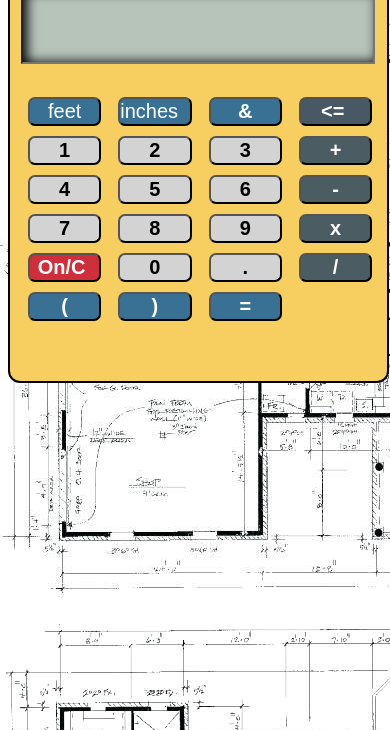
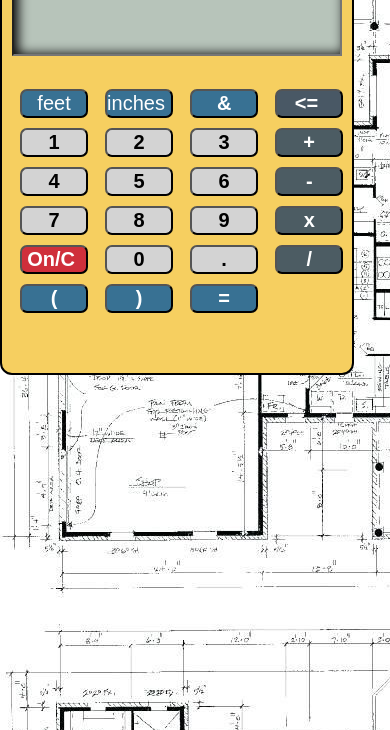
Before and after one commit to Hecano7/construction_calculator, a website: page index.html in a window 390 px wide. Shown: the part 114-844 px from the top of the page. Drawn offline with Linux system fonts and the light colour scheme.

```diff
--- a/public/style.css
+++ b/public/style.css
@@ -2,6 +2,7 @@
 body{
   background-image: url("img/blueprint.jpg");
   display: block;
+  margin: 0px;
 }
 h1{
   margin-top: 0px;
@@ -65,6 +66,9 @@
   box-shadow: 4px 0px 12px black inset;
 }
 @media (max-width:530px){
+  html{
+    float: left;
+  }
   #calc-contain{
     width: 98%;
     padding: 15px 5px 60px 5px;
```
